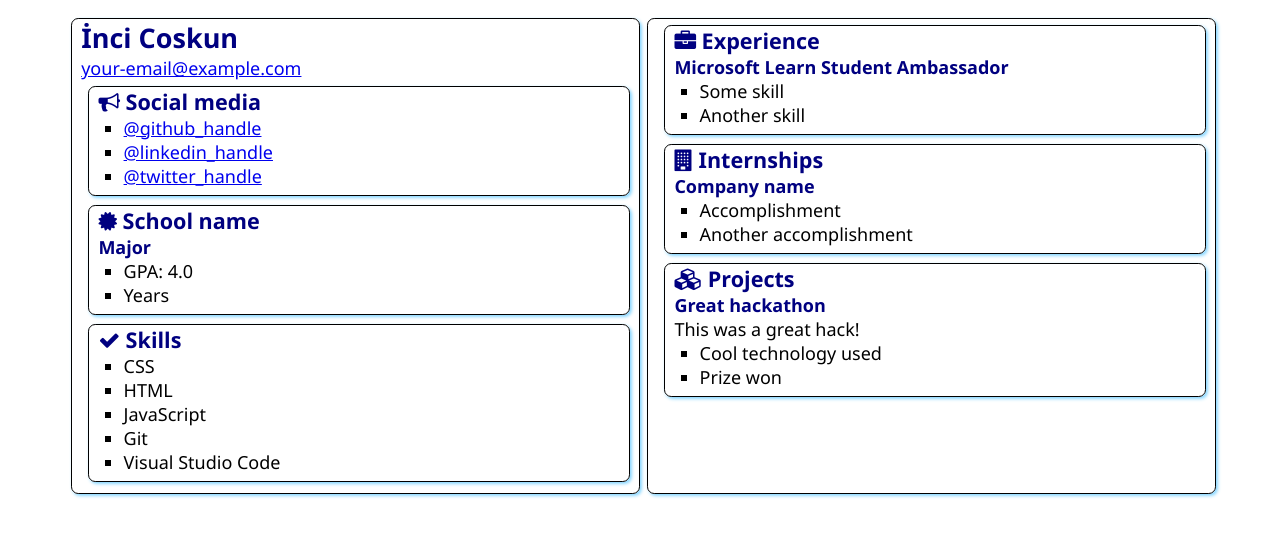
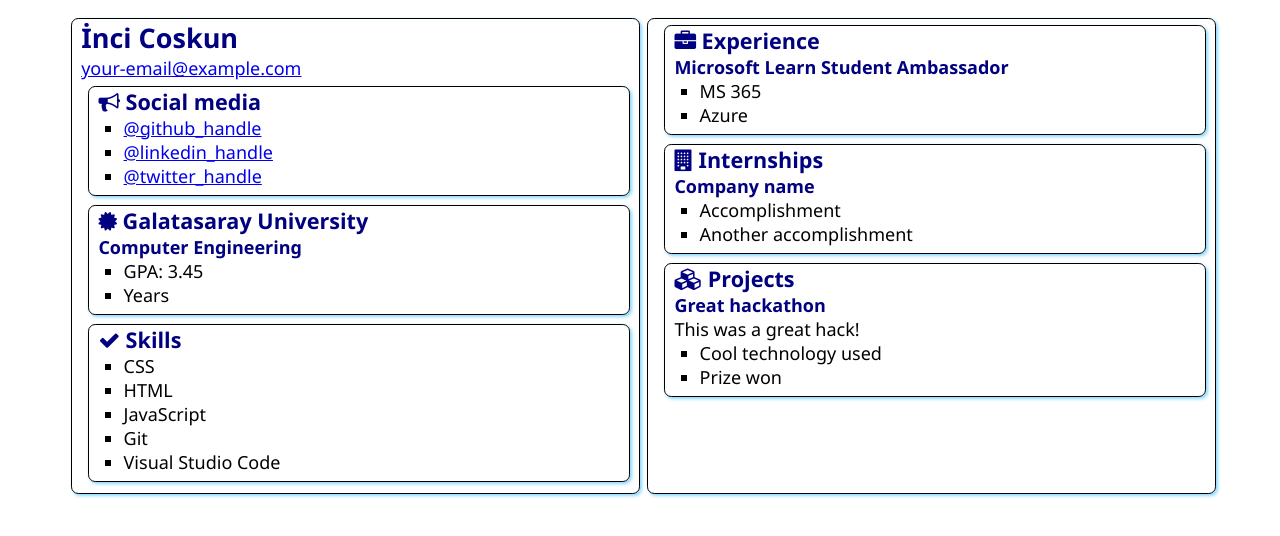
Before and after one commit to Inci-Coskun/SATechnicalOnboarding, a plain HTML site: page src/index.html in a window 1280 px wide. Drawn offline with Linux system fonts and the light colour scheme.

Commit message:
Other changes
University name etc

```diff
--- a/src/index.html
+++ b/src/index.html
@@ -31,11 +31,11 @@
                 <div class="education">
                     <h2>
                         <i class="fa fa-certificate" aria-hidden="true"></i>
-                        School name
+                        Galatasaray University
                     </h2>
-                    <h3>Major</h3>
+                    <h3>Computer Engineering</h3>
                     <ul>
-                        <li>GPA: 4.0</li>
+                        <li>GPA: 3.45</li>
                         <li>Years</li>
                     </ul>
                 </div>
@@ -63,8 +63,8 @@
                 </h2>
                 <h3>Microsoft Learn Student Ambassador</h3>
                 <ul>
-                    <li>Some skill</li>
-                    <li>Another skill</li>
+                    <li>MS 365</li>
+                    <li>Azure</li>
                 </ul>
             </section>
             <section class="box">
```
